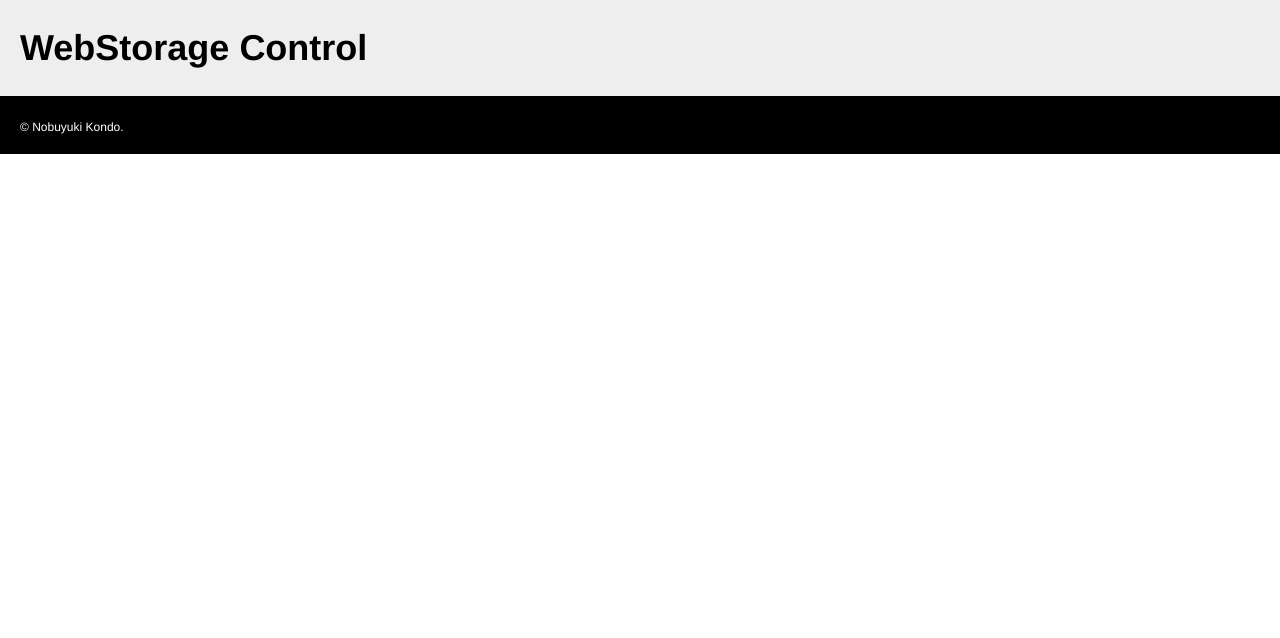
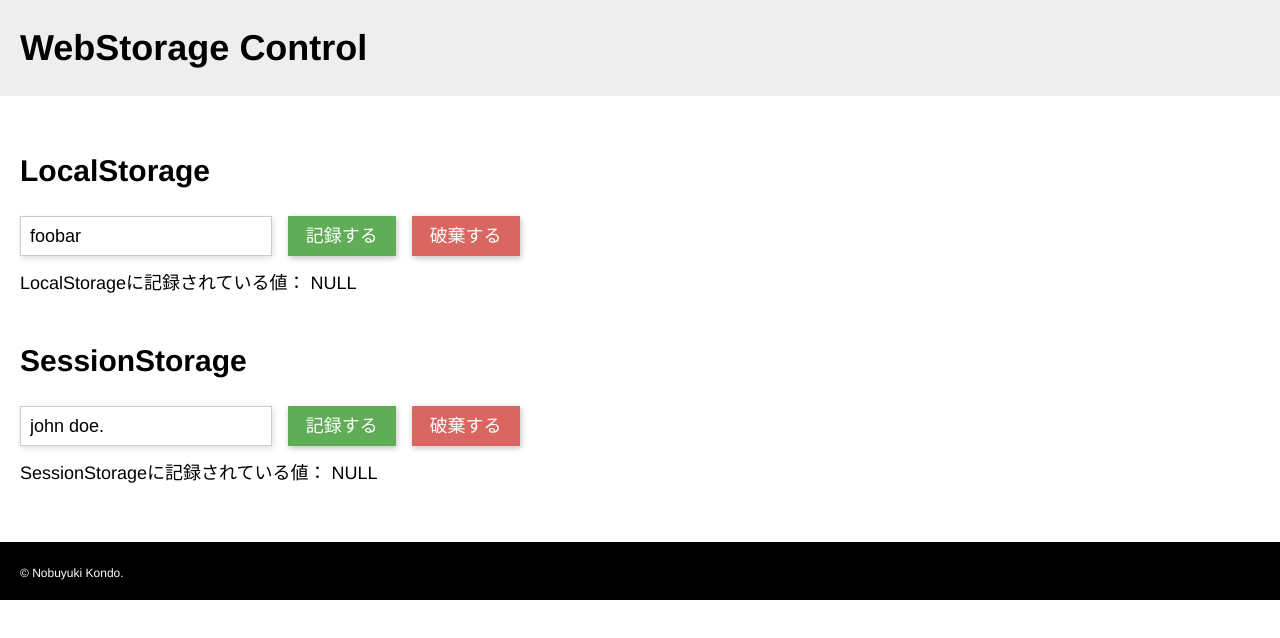
Before and after one commit to artprojectteam/storage-control, a website: page demo/index.html in a window 1280 px wide. Drawn offline with nearby package versions, Linux system fonts and the light colour scheme.

Commit message:
storage-control-2 edit demo

```diff
--- a/demo/index.html
+++ b/demo/index.html
@@ -37,6 +37,56 @@
     .footer-copy {
       font-size: 1.2rem;
     }
+
+    .main {
+      padding-top: 6rem;
+      padding-bottom: 6rem;
+    }
+
+    .container {
+      margin-bottom: 3em;
+    }
+
+    .container:last-child {
+      margin-bottom: 0;
+    }
+
+    .container-title {
+      margin: 0 0 1em;
+      font-size: 3rem;
+    }
+
+    .container-input {
+      margin-bottom: 1em;
+    }
+
+    .input {
+      padding: 0 0.5em;
+      box-sizing: border-box;
+      height: 40px;
+      border: 1px solid #cccccc;
+      box-shadow: 1px 2px 6px #dedede;
+    }
+
+    .btn {
+      cursor: pointer;
+      height: 40px;
+      background: #ffffff;
+      border: none;
+      margin-left: 0.6em;
+      padding: 0 1em;
+      box-shadow: 1px 2px 6px #c0c0c0;
+    }
+
+    .btn-save {
+      background: #61ac57;
+      color: #ffffff;
+    }
+
+    .btn-del {
+      background: #da6662;
+      color: #ffffff;
+    }
   </style>
 </head>
 <body>
@@ -45,7 +95,30 @@
   <h1 class="header-title">WebStorage Control</h1>
 </header>
 
-<main class="main">
+<main class="main inner-pd">
+  <article class="container">
+    <h1 class="container-title">LocalStorage</h1>
+
+    <div class="container-input">
+      <input id="local-input" type="text" class="input input-text" value="foobar">
+      <button id="local-save" class="btn btn-save" type="button">記録する</button>
+      <button id="local-del" class="btn btn-del" type="button">破棄する</button>
+    </div>
+
+    <div class="container-result">LocalStorageに記録されている値： <span id="local-result"></span></div>
+  </article>
+
+  <article class="container">
+    <h1 class="container-title">SessionStorage</h1>
+
+    <div class="container-input">
+      <input id="session-input" type="text" class="input input-text" value="john doe.">
+      <button id="session-save" class="btn btn-save" type="button">記録する</button>
+      <button id="session-del" class="btn btn-del" type="button">破棄する</button>
+    </div>
+
+    <div class="container-result">SessionStorageに記録されている値： <span id="session-result"></span></div>
+  </article>
 </main>
 
 
@@ -55,14 +128,48 @@
 
 <script src="storage-control.js"></script>
 <script>
-  var storage = new StorageControl('session')
+  var funcRes = function (res) {
+      if (res === null || res === '') return 'NULL'
 
-  storage
-    .save('a', 0)
-    .save('b', [0,1,2])
-    .save('c', {a: 0, b: 'aaa'})
+      return res
+    }
 
-  console.log(storage.get('a'), storage.get('c'))
+    // localStorage
+  ;(function () {
+    var res = document.getElementById('local-result')
+    var input = document.getElementById('local-input')
+    var storage = new StorageControl('local')
+    res.textContent = funcRes(storage.get('st'))
+
+    document.getElementById('local-save').addEventListener('click', function () {
+      var _res = storage.save('st', input.value).get('st')
+      res.textContent = funcRes(_res)
+    }, false)
+
+    document.getElementById('local-del').addEventListener('click', function () {
+      var _res = storage.remove('st').get('st')
+      res.textContent = funcRes(_res)
+    }, false)
+
+  })()
+
+  // sessionStorage
+  ;(function () {
+    var res = document.getElementById('session-result')
+    var input = document.getElementById('session-input')
+    var storage = new StorageControl('session')
+    res.textContent = funcRes(storage.get('st'))
+
+    document.getElementById('session-save').addEventListener('click', function () {
+      var _res = storage.save('st', input.value).get('st')
+      res.textContent = funcRes(_res)
+    }, false)
+
+    document.getElementById('session-del').addEventListener('click', function () {
+      var _res = storage.remove('st').get('st')
+      res.textContent = funcRes(_res)
+    }, false)
+  })()
 </script>
 </body>
 </html>
```
